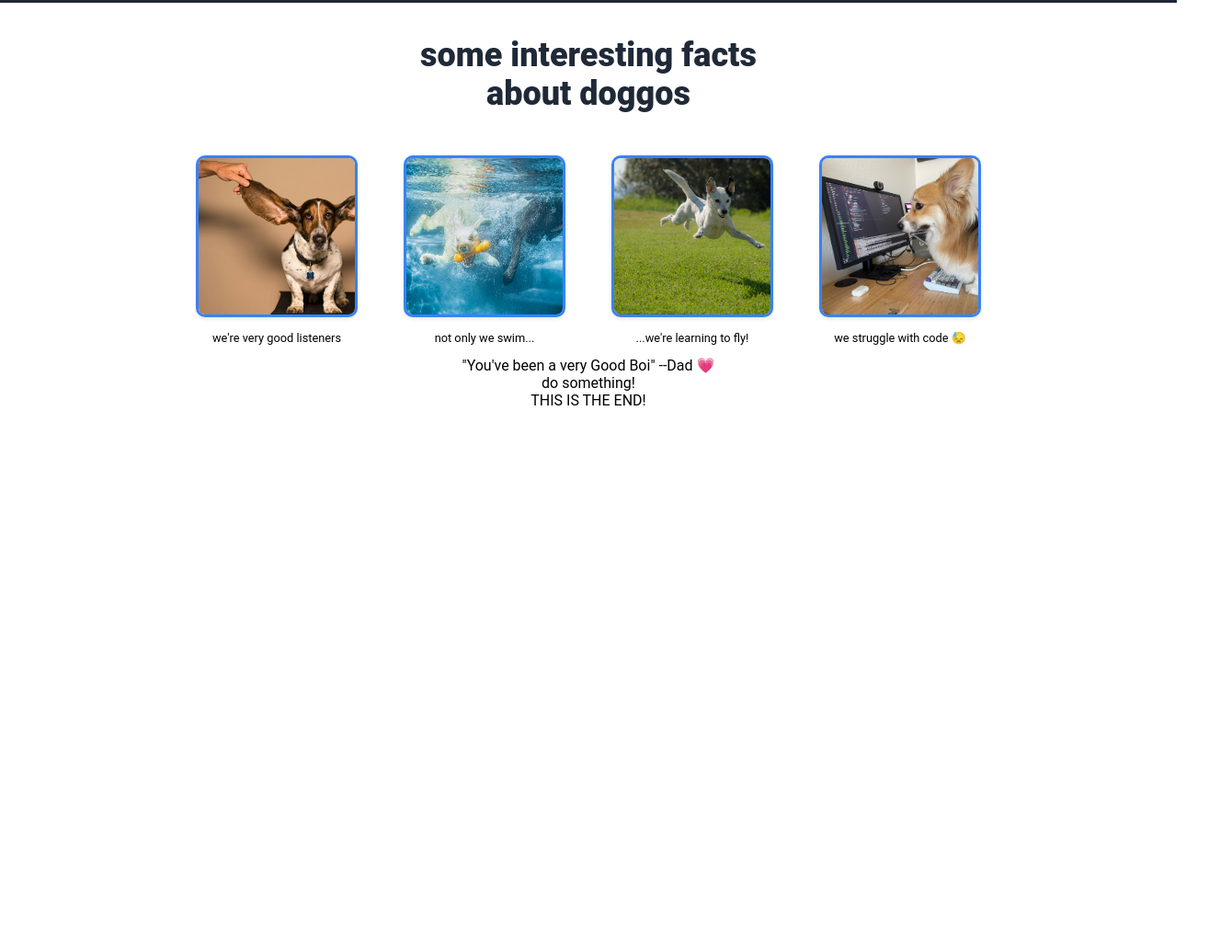
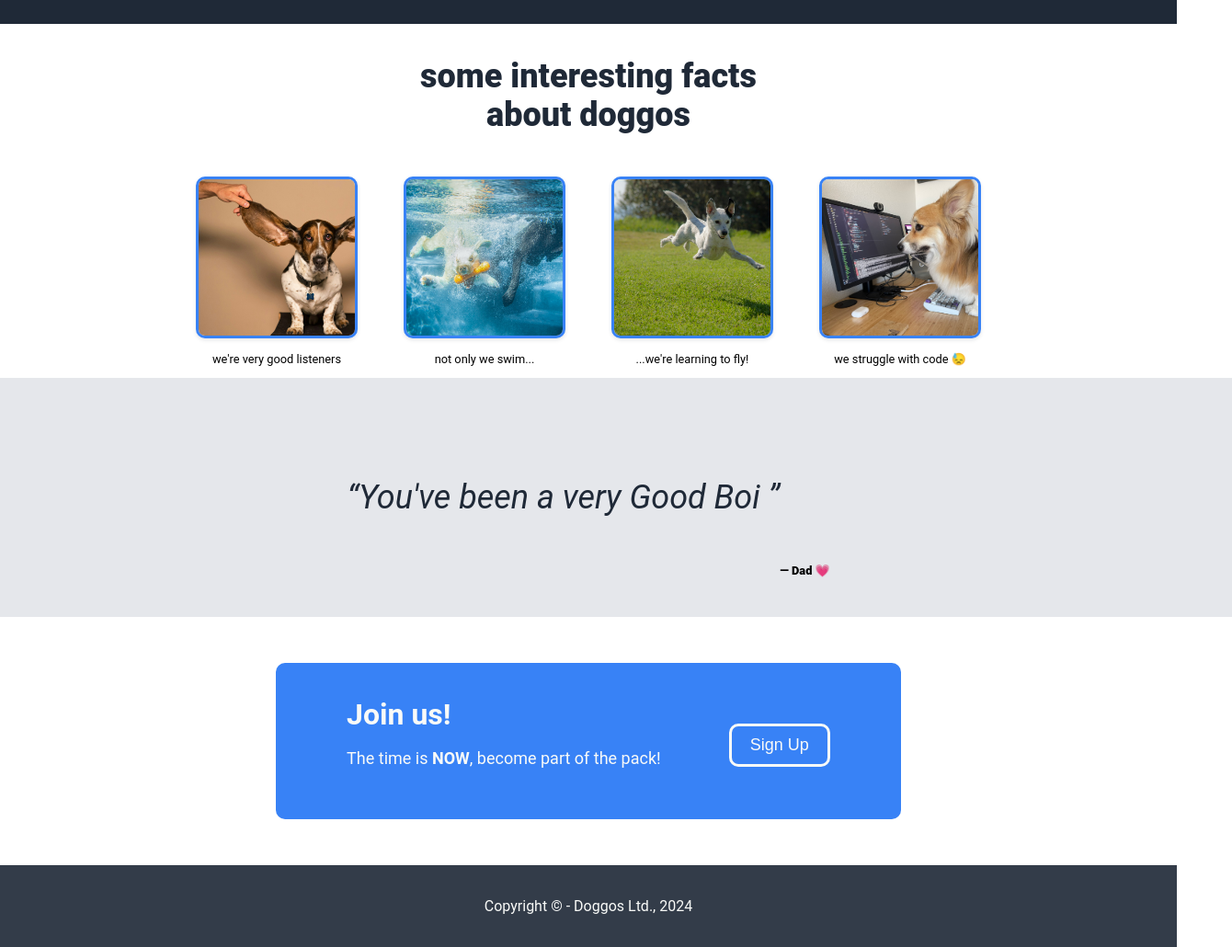
Before and after one commit to NurseWhacky/TOP-landing-page, a plain HTML site: page index.html in a window 1280 px wide. Shown: the part 502-1532 px from the top of the page at 92% size, 1340 px wide, since content can reach past the window. Before the commit the page ends 947 px from the top, so only its background shows below. Drawn offline with Linux system fonts and the light colour scheme.

Commit message:
Added footer, call to action, quotation sections.

```diff
--- a/index.html
+++ b/index.html
@@ -111,8 +111,25 @@
         </div>
       </div>
     </section>
-    <section id="quote-box">"You've been a very Good Boi" --Dad 💗</section>
-    <section id="call-to-action">do something!</section>
-    <footer>THIS IS THE END!</footer>
+    <section id="quote-box">
+      <q>You've been a very Good Boi </q>
+      <br /><br />
+      <p>&mdash; Dad 💗</p>
+    </section>
+    <section id="call-to-action">
+      <div class="action-text-container">
+        <h2 class="action-header-text"><strong>Join us!</strong></h2>
+        <p class="action-text">
+          The time is <strong>NOW</strong>, become part of the pack!
+        </p>
+      </div>
+      <button
+        type="button"
+        class="signup-btn"
+      >
+        Sign Up
+      </button>
+    </section>
+    <footer>Copyright &copy; - Doggos Ltd., 2024</footer>
   </body>
 </html>
--- a/styles.css
+++ b/styles.css
@@ -19,14 +19,24 @@ h2 {
   font-size: 2rem;
 }
 
-header {
-  padding: 5px 0 2px;
+header, footer {
   display: flex;
   align-self: stretch;
   flex-direction: row;
   justify-content: space-around;
   align-items: center;
   background-color: #1f2937e8;
+}
+
+header {
+  padding: 15px 0;
+
+}
+
+footer {
+  padding: 35px 0;
+  color: #f9faf8;
+  text-align: center;
 }
 
 ul {
@@ -89,7 +99,6 @@ a:visited {
   color: #f9faf8;
   text-align: center;
   font-size: 18px;
-  outline: none;
   padding: 10px 20px;
 }
 
@@ -180,7 +189,64 @@ a:visited {
 }
 
 #quote-box {
+  color: #1f2937;
+  background-color: #e5e7eb;
+  padding: 30px 60px;
+  height: 200px;
+  width: 100%;
+  display: flex;
+  justify-content: center;
+  align-items: center;
 }
 
+q {
+  font-size: 36px;
+  font-style: italic;
+}
+
+#quote-box > p {
+  align-self:flex-end;
+  font-style:normal;
+  font-weight: 900;
+  color: black;
+  text-align: right;
+}
+
+
+
+
 #call-to-action {
+  height: 150px;
+  width: 600px;
+  margin: 50px;
+  padding: 10px 40px;
+  border-radius: 10px;
+  background-color: #3882f6;
+  display: flex;
+  justify-content: space-around;
+  align-items: center;
 }
+.action-text-container {
+  /* display: flex;
+  flex-direction: column;
+  justify-content: space-between;
+  align-items: baseline; */
+}
+
+.action-header-text {
+  font-size: 2rem;
+  margin: 0 auto;
+  color: #f9faf8;
+  font-weight: 500;
+}
+.action-text {
+  font-size: 18px;
+  color: #f9faf8;
+
+}
+
+#call-to-action > .signup-btn {
+  background-color: transparent;
+  border: 3px solid #f9faf8;
+
+}
```
